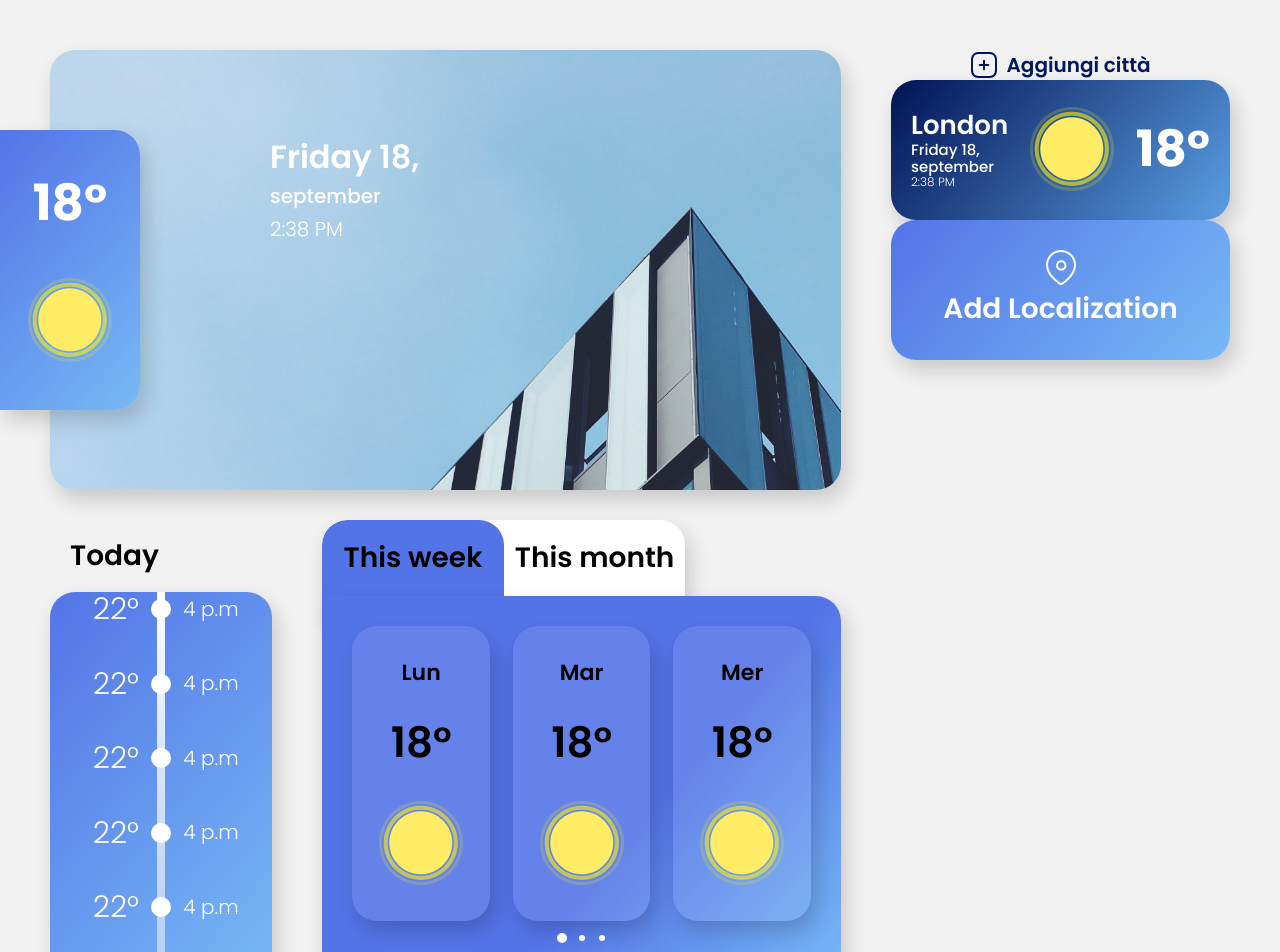
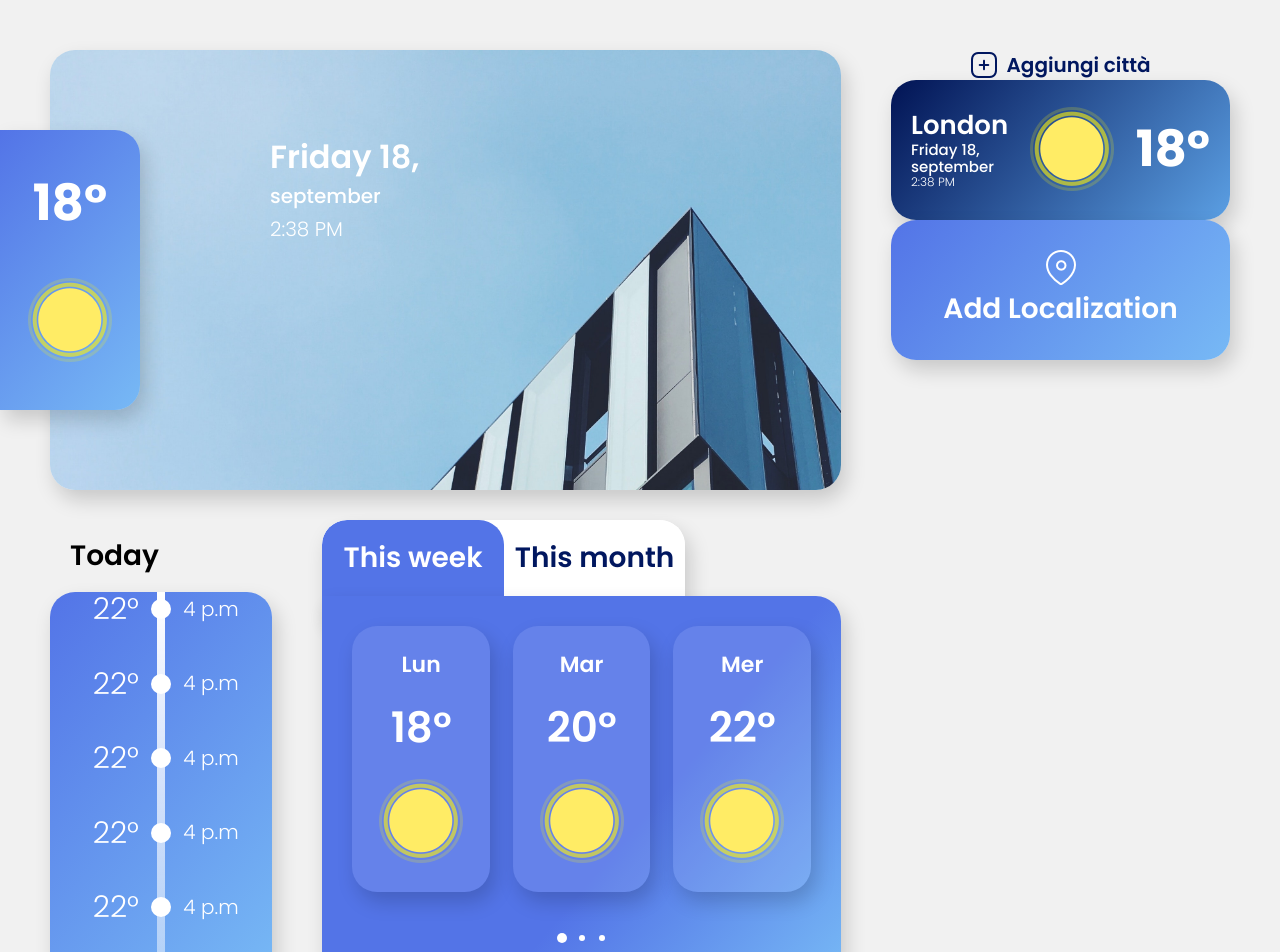
Before and after one commit to rrhox/weather-app, a React (Create React App) app: page /home in a window 1280 px wide. Shown: the top 952 px of the page. Built offline with nearby package versions, Linux system fonts and the light colour scheme.

Commit message:
refactor(weather-app): slider compoment and folder structure

```diff
--- /dev/null
+++ b/src/features/home/components/molecules/MinimalWeatherCard.tsx
@@ -0,0 +1,38 @@
+import React, { FC, memo } from 'react';
+import styled from 'styled-components';
+import { Icon } from '../../../../shared/components/atoms/Icon';
+import { Typography } from '../../../../shared/components/atoms/Typography';
+
+const Container = styled.div`
+  background-color: rgba(255, 255, 255, 0.1);
+  height: 100%;
+  width: 30%;
+  border-radius: ${(props) => props.theme.borderRadius};
+  box-shadow: ${(props) => props.theme.shadows[100]};
+  display: flex;
+  flex-direction: column;
+  justify-content: space-evenly;
+  align-items: center;
+  color: ${(props) => props.theme.typography.colors[100]};
+`;
+
+const MinimalDayWeatherCard: FC<{ temperature: number; day?: string }> = memo(({ temperature, day }) => {
+  return (
+    <Container>
+      {day && (
+        <Typography variant="subtitle1" weight="semibold">
+          {day}
+        </Typography>
+      )}
+      <Typography variant="h2" weight="semibold">
+        {temperature}°
+      </Typography>
+      <div>
+        <Icon name="sunny" />
+      </div>
+    </Container>
+  );
+});
+
+MinimalDayWeatherCard.displayName = 'MinimalDayWeatherCard';
+export { MinimalDayWeatherCard };
--- a/src/features/home/components/WeatherCard.tsx
+++ b/src/features/home/components/molecules/WeatherCard.tsx
@@ -1,9 +1,9 @@
 import React from 'react';
 import styled from 'styled-components';
-import { BaseContainerElement, BaseContainerElementProps } from '../../../shared/styles/BaseContainerElement';
-import { Typography } from '../../../shared/components/atoms/Typography';
+import { BaseContainerElement, BaseContainerElementProps } from '../../../../shared/styles/BaseContainerElement';
+import { Typography } from '../../../../shared/components/atoms/Typography';
 import { useTheme } from 'styled-components';
-import { Icon } from '../../../shared/components/atoms/Icon';
+import { Icon } from '../../../../shared/components/atoms/Icon';
 
 export const WeatherCardStyle = styled.div<BaseContainerElementProps>`
   ${BaseContainerElement};
--- a/src/features/home/components/organisms/WeekWeather.tsx
+++ b/src/features/home/components/organisms/WeekWeather.tsx
@@ -1,27 +1,55 @@
-import React from 'react';
+import React, { memo } from 'react';
 import styled from 'styled-components';
 
-import { useTheme } from 'styled-components';
+import { Typography } from '../../../../shared/components/atoms/Typography';
+import { Slider } from '../../../../shared/components/molecules/Slider';
 
 import { Tabs } from '../../../../shared/components/molecules/Tabs';
+import { MinimalDayWeatherCard } from '../molecules/MinimalWeatherCard';
 
-export const WeekWeatherStyle = styled.div`
+const CardContainer = styled.div`
+  display: flex;
+  width: 100%;
   height: 100%;
-  width: 100%;
-  position: relative;
+  justify-content: space-between;
 `;
 
-export type WeekWeatherProps = {
-  title: string;
-};
+const WeekWeather: React.FC = memo(() => {
+  return (
+    <Tabs
+      data={[
+        {
+          tabLabel: 'This week',
+          content: (
+            <Slider>
+              <CardContainer>
+                <MinimalDayWeatherCard temperature={18} day="Lun" />
+                <MinimalDayWeatherCard temperature={20} day="Mar" />
+                <MinimalDayWeatherCard temperature={22} day="Mer" />
+              </CardContainer>
+              <CardContainer>
+                <MinimalDayWeatherCard temperature={24} day="Gio" />
+                <MinimalDayWeatherCard temperature={19} day="Ven" />
+                <MinimalDayWeatherCard temperature={17} day="Sab" />
+              </CardContainer>
+              <CardContainer>
+                <MinimalDayWeatherCard temperature={21} day="Dom" />
+              </CardContainer>
+            </Slider>
+          ),
+        },
+        {
+          tabLabel: 'This month',
+          content: (
+            <Typography variant="h5" weight="semibold">
+              BBBB
+            </Typography>
+          ),
+        },
+      ]}
+    />
+  );
+});
 
-export const WeekWeather: React.FC<WeekWeatherProps> = ({ title }) => {
-  const theme = useTheme();
-  const [toggle, setToggle] = React.useState<number>(1);
-
-  const toggleTab = (index: number) => {
-    setToggle(index);
-  };
-
-  return <Tabs title="a" />;
-};
+WeekWeather.displayName = 'WeekWeather';
+export { WeekWeather };
--- a/src/features/home/screens/Home.tsx
+++ b/src/features/home/screens/Home.tsx
@@ -1,6 +1,6 @@
 import React from 'react';
 
-import { WeatherCard } from '../components/WeatherCard';
+import { WeatherCard } from '../components/molecules/WeatherCard';
 import { Button } from '../../../shared/components/atoms/Button';
 import styled from 'styled-components';
 import { Main } from '../components/organisms/Main';
@@ -24,7 +24,7 @@ export const Home = () => {
     <Container>
       <Main>
         <Header>
-          <CurrentDayWeather title="h" />{' '}
+          <CurrentDayWeather title="h" />
         </Header>
 
         <Body>
@@ -32,7 +32,7 @@ export const Home = () => {
             <TodayWeather />
           </div>
           <div>
-            <WeekWeather title="h" />
+            <WeekWeather />
           </div>
         </Body>
       </Main>
--- /dev/null
+++ b/src/shared/components/molecules/Slider.tsx
@@ -0,0 +1,77 @@
+import React, { FC, memo, ReactNode, useCallback, useState } from 'react';
+import styled from 'styled-components';
+
+const SliderContainer = styled.div`
+  height: 100%;
+  width: 100%;
+`;
+
+const Circle = styled.div<{ isActive: boolean }>`
+  height: 2rem;
+  width: 2rem;
+  display: flex;
+  align-items: center;
+  justify-content: center;
+  cursor: pointer;
+
+  & span {
+    display: inline-block;
+    height: ${(props) => (props.isActive ? '1rem' : '0.6rem')};
+    width: ${(props) => (props.isActive ? '1rem' : '0.6rem')};
+    border-radius: 50%;
+    background-color: ${(props) => props.theme.colors.white};
+  }
+`;
+
+const Footer = styled.footer`
+  display: flex;
+  align-items: center;
+  justify-content: center;
+  height: 10%;
+  padding: 0.5rem;
+`;
+
+const Body = styled.div`
+  height: 90%;
+`;
+
+const InnerBody = styled.div<{ isActive: boolean }>`
+  display: ${(props) => (props.isActive ? 'block' : 'none')};
+  height: 90%;
+`;
+
+type SliderProps = {
+  children: ReactNode[];
+};
+const Slider: FC<SliderProps> = memo(({ children }) => {
+  const [toggle, setToggle] = useState<number>(1);
+
+  const toggleTab = useCallback(
+    (index: number) => () => {
+      setToggle(index);
+    },
+    [toggle],
+  );
+
+  return (
+    <SliderContainer>
+      <Body>
+        {children.map((child, index: number) => (
+          <InnerBody key={index} isActive={toggle === index + 1}>
+            {child}
+          </InnerBody>
+        ))}
+      </Body>
+      <Footer>
+        {children.map((_child, index: number) => (
+          <Circle key={index} isActive={toggle === index + 1} onClick={toggleTab(index + 1)}>
+            <span />
+          </Circle>
+        ))}
+      </Footer>
+    </SliderContainer>
+  );
+});
+
+Slider.displayName = 'Slider';
+export { Slider };
--- a/src/shared/components/molecules/Tabs.tsx
+++ b/src/shared/components/molecules/Tabs.tsx
@@ -1,19 +1,18 @@
-import React from 'react';
+import React, { FC, memo, ReactNode, useCallback, useMemo, useState } from 'react';
 import styled from 'styled-components';
 
 import { useTheme } from 'styled-components';
 import { BaseContainerElementProps, BaseContainerElement } from '../../styles/BaseContainerElement';
-import { BaseMargin, BaseMarginProps } from '../../styles/BaseMargin';
-import { Icon } from '../atoms/Icon';
+
 import { Typography } from '../atoms/Typography';
 
-export const WeekWeatherStyle = styled.div`
+const TabsContainer = styled.div`
   height: 100%;
   width: 100%;
   position: relative;
 `;
 
-export const InnerStyle = styled.div<BaseContainerElementProps & { index: number }>`
+const Body = styled.div<BaseContainerElementProps & { index: number }>`
   ${BaseContainerElement};
   border-top-left-radius: ${(props) => (props.index === 1 ? 0 : props.theme.borderRadius)};
   position: absolute;
@@ -21,7 +20,7 @@ export const InnerStyle = styled.div<BaseContainerElementProps & { index: number
   padding: 3rem;
 `;
 
-export const TabStyle = styled.div`
+const TabList = styled.div`
   border-top-left-radius: ${(props) => props.theme.borderRadius};
   border-top-right-radius: ${(props) => props.theme.borderRadius};
   overflow: hidden;
@@ -34,10 +33,11 @@ export const TabStyle = styled.div`
   box-shadow: ${(props) => props.theme.shadows[100]};
 `;
 
-export const TabItem = styled.div<{ isActive: boolean }>`
+const TabItem = styled.div<{ isActive: boolean }>`
   border-top-left-radius: ${(props) => props.theme.borderRadius};
   border-top-right-radius: ${(props) => props.theme.borderRadius};
   background: ${(props) => (props.isActive ? props.theme.colors.blue[200] : props.theme.colors.white)};
+  color: ${(props) => (props.isActive ? props.theme.typography.colors[100] : props.theme.typography.colors[200])};
   height: 7.6rem;
   width: 70%;
   display: flex;
@@ -45,159 +45,58 @@ export const TabItem = styled.div<{ isActive: boolean }>`
   justify-content: center;
 `;
 
-export const TabContainer = styled.div<{ isActive: boolean }>`
+const TabContainer = styled.div<{ isActive: boolean }>`
   display: ${(props) => (props.isActive ? 'flex' : 'none')};
+  color: ${(props) => (props.isActive ? props.theme.typography.colors[100] : props.theme.typography.colors[200])};
   align-items: center;
   justify-content: center;
   height: 100%;
 `;
 
-export type WeekWeatherProps = {
-  title: string;
+type TabDataProps = {
+  tabLabel: string;
+  content: ReactNode;
 };
 
-export const SliderContainer = styled.div`
-  height: 100%;
-  width: 100%;
-`;
+type TabsProps = {
+  data: [TabDataProps, TabDataProps];
+};
+const Tabs: FC<TabsProps> = memo(({ data }) => {
+  const theme = useTheme();
+  const [toggle, setToggle] = useState<number>(1);
 
-const Circle = styled.div<{ isActive: boolean }>`
-  height: 2rem;
-  width: 2rem;
-  display: flex;
-  align-items: center;
-  justify-content: center;
-  cursor: pointer;
+  const dataMemo = useMemo(() => {
+    return data;
+  }, []);
 
-  & span {
-    display: inline-block;
-    height: ${(props) => (props.isActive ? '1rem' : '0.6rem')};
-    width: ${(props) => (props.isActive ? '1rem' : '0.6rem')};
-    border-radius: 50%;
-    background-color: ${(props) => props.theme.colors.white};
-  }
-`;
-
-const FooterSlider = styled.footer`
-  display: flex;
-  align-items: center;
-  justify-content: center;
-  height: 10%;
-  padding: 0.5rem;
-`;
-const BodySlider = styled.div`
-  height: 90%;
-`;
-
-const CardDay = styled.div`
-  background-color: rgba(255, 255, 255, 0.1);
-  height: 100%;
-  width: 30%;
-  border-radius: ${(props) => props.theme.borderRadius};
-  box-shadow: ${(props) => props.theme.shadows[100]};
-  display: flex;
-  flex-direction: column;
-  justify-content: space-evenly;
-  align-items: center;
-`;
-
-const AAAA = styled.div<{ isActive: boolean }>`
-  display: ${(props) => (props.isActive ? 'flex' : 'none')};
-  width: 100%;
-  height: 100%;
-  justify-content: space-between;
-`;
-
-export const SliderCard: React.FC<{ day: string }> = ({ day }) => {
-  return (
-    <CardDay>
-      <Typography variant="subtitle1" weight="semibold">
-        {day}
-      </Typography>
-      <Typography variant="h2" weight="semibold">
-        18°
-      </Typography>
-      <div>
-        <Icon name="sunny" />
-      </div>
-    </CardDay>
+  const toggleTab = useCallback(
+    (index: number) => () => {
+      setToggle(index);
+    },
+    [toggle],
   );
-};
-
-export const Slider: React.FC<any> = () => {
-  const theme = useTheme();
-  const [toggle, setToggle] = React.useState<number>(1);
-
-  const toggleTab = (index: number) => {
-    setToggle(index);
-  };
 
   return (
-    <SliderContainer>
-      <BodySlider>
-        <AAAA isActive={toggle === 1}>
-          <SliderCard day="Lun" />
-          <SliderCard day="Mar" />
-          <SliderCard day="Mer" />
-        </AAAA>
-        <AAAA isActive={toggle === 2}>
-          <SliderCard day="Gio" />
-          <SliderCard day="Ven" />
-          <SliderCard day="Sab" />
-        </AAAA>
-        <AAAA isActive={toggle === 3}>
-          <SliderCard day="Dom" />
-        </AAAA>
-      </BodySlider>
-      <FooterSlider>
-        <Circle isActive={toggle === 1} onClick={() => toggleTab(1)}>
-          <span />
-        </Circle>
+    <TabsContainer>
+      <TabList>
+        {dataMemo.map((dt, index: number) => (
+          <TabItem key={index} isActive={toggle === index + 1} onClick={toggleTab(index + 1)}>
+            <Typography variant="h5" weight="semibold">
+              {dt.tabLabel}
+            </Typography>
+          </TabItem>
+        ))}
+      </TabList>
+      <Body index={toggle} background={theme.gradients[600]} height="38.8rem">
+        {dataMemo.map((dt, index: number) => (
+          <TabContainer key={index} isActive={toggle === index + 1}>
+            {dt.content}
+          </TabContainer>
+        ))}
+      </Body>
+    </TabsContainer>
+  );
+});
 
-        <Circle isActive={toggle === 2} onClick={() => toggleTab(2)}>
-          <span />
-        </Circle>
-
-        <Circle isActive={toggle === 3} onClick={() => toggleTab(3)}>
-          <span />
-        </Circle>
-      </FooterSlider>
-    </SliderContainer>
-  );
-};
-
-export const Tabs: React.FC<WeekWeatherProps> = ({ title }) => {
-  const theme = useTheme();
-  const [toggle, setToggle] = React.useState<number>(1);
-
-  const toggleTab = (index: number) => {
-    setToggle(index);
-  };
-
-  return (
-    <WeekWeatherStyle>
-      <TabStyle>
-        <TabItem isActive={toggle === 1} onClick={() => toggleTab(1)}>
-          <Typography variant="h5" weight="semibold">
-            This week
-          </Typography>
-        </TabItem>
-        <TabItem isActive={toggle === 2} onClick={() => toggleTab(2)}>
-          <Typography variant="h5" weight="semibold">
-            This month
-          </Typography>
-        </TabItem>
-      </TabStyle>
-      <InnerStyle index={toggle} background={theme.gradients[600]} height="38.8rem">
-        <TabContainer isActive={toggle === 1}>
-          <Slider />
-        </TabContainer>
-        <TabContainer isActive={toggle === 2}>
-          <Typography variant="h5" weight="semibold">
-            BBBB
-          </Typography>
-        </TabContainer>
-      </InnerStyle>
-    </WeekWeatherStyle>
-  );
-};
+Tabs.displayName = 'Tabs';
+export { Tabs };
```
